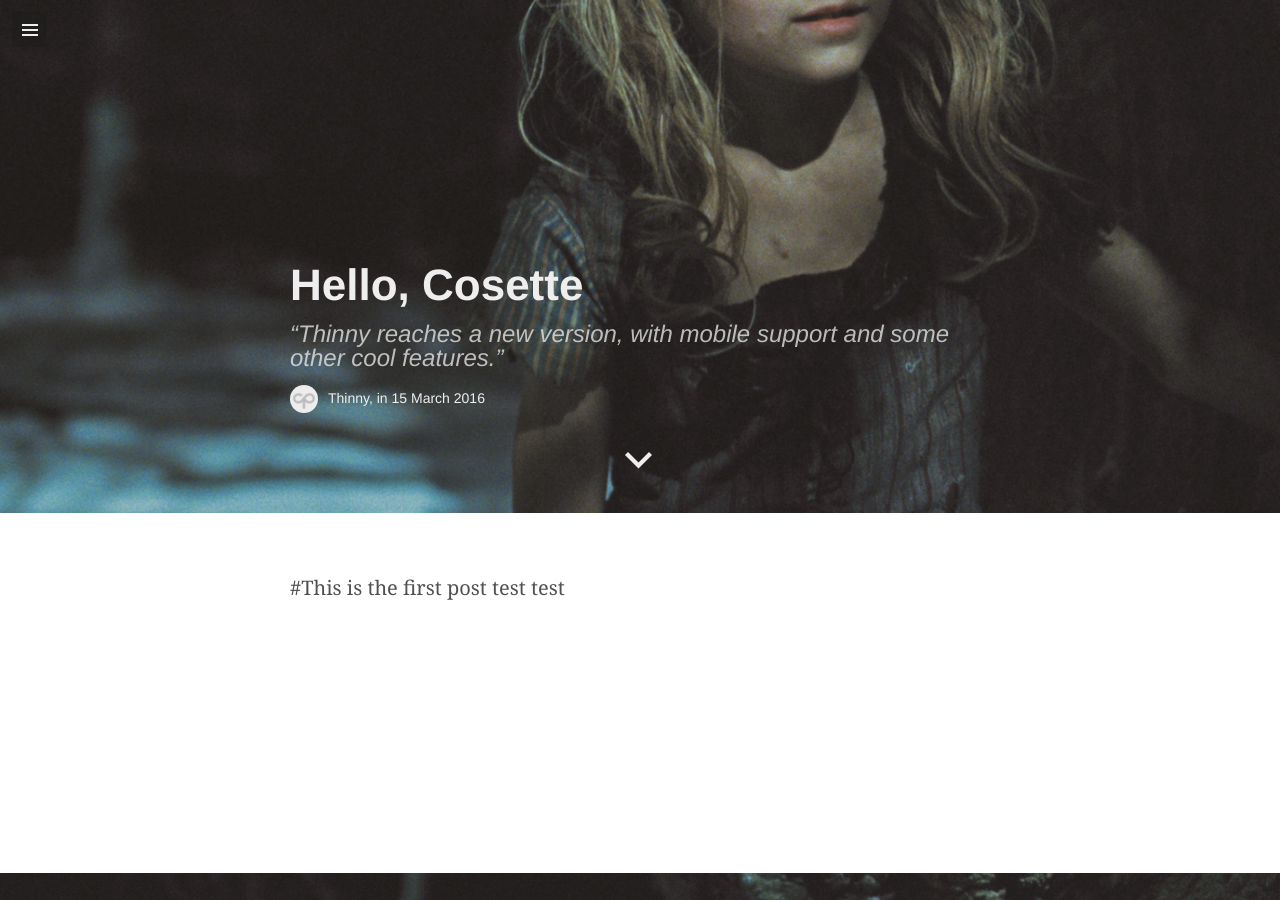
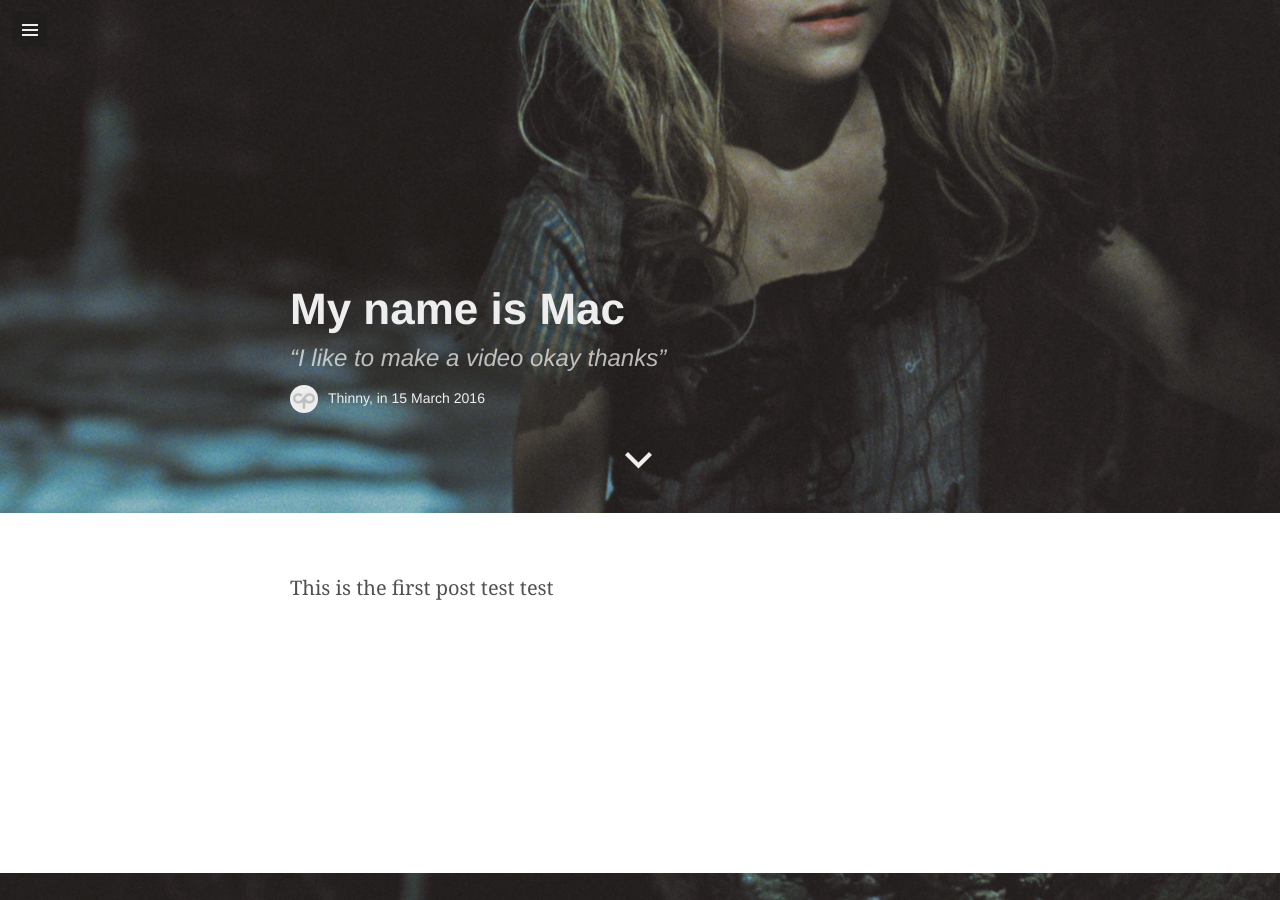
Before and after one commit to thejohnsullivan/McLeian, a Jekyll site: the page built from _posts/2016-03-15-First.md, in a window 1280 px wide and 900 px high, scrolled down 387 px. Built offline with Jekyll 4.4.1, drawn with Linux system fonts in a browser that asks for light colours; some web fonts are replaced; comment, search, counter and statistics services are not loaded.

Commit message:
changed post tile

```diff
--- a/_posts/2016-03-15-First.md
+++ b/_posts/2016-03-15-First.md
@@ -1,7 +1,7 @@
 ---
 layout: post
-title: "Hello, Cosette"
-quote: "Thinny reaches a new version, with mobile support and some other cool features."
+title: "My name is Mac"
+quote: "I like to make a video okay thanks"
 image:
       url: /media/2014-02-27-hello-cosette/cover.jpg
 video: false
@@ -9,6 +9,6 @@ comments: true
 theme_color: 302F2D
 ---
 
-#This is the first post
+This is the first post
 test
 test
```
